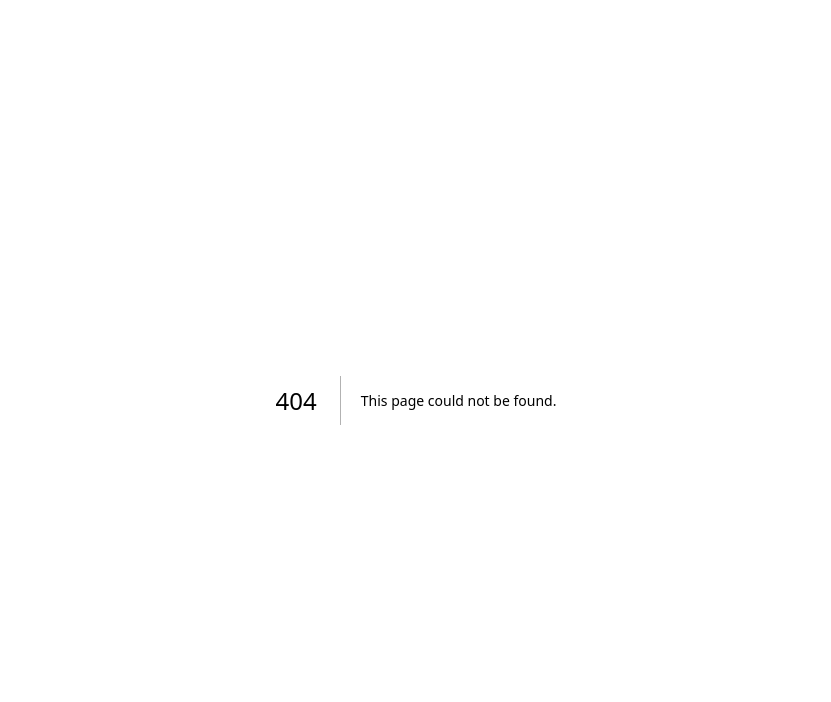
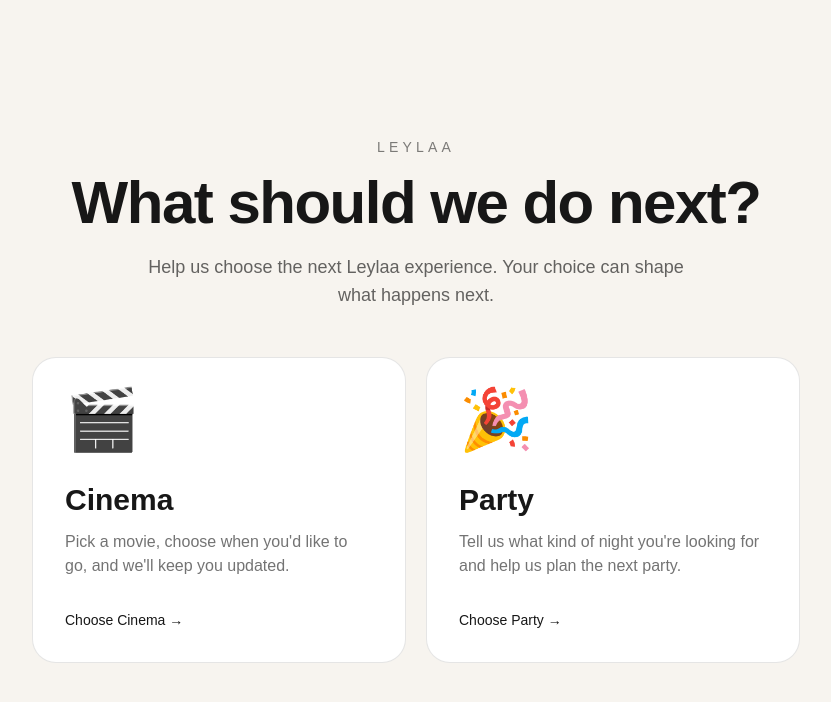
Before and after one commit to wojackwoo/leylaa, a Next.js app: page /polls in a window 1280 px wide. Before the commit this address had no page. Shown: the top 702 px of the page, without its empty margins (224-1055 px from the left). Built offline with nearby package versions, Linux system fonts and the light colour scheme.

Commit message:
Add interactive event polls

```diff
--- a/package.json
+++ b/package.json
@@ -9,6 +9,7 @@
     "lint": "eslint"
   },
   "dependencies": {
+    "@supabase/supabase-js": "^2.109.0",
     "framer-motion": "^13.1.1",
     "gsap": "^3.15.0",
     "lenis": "^1.3.26",
--- /dev/null
+++ b/src/app/polls/page.tsx
@@ -0,0 +1,127 @@
+
+"use client";
+
+import { useState } from "react";
+
+type Choice = "cinema" | "party" | null;
+
+export default function PollsPage() {
+  const [choice, setChoice] = useState<Choice>(null);
+
+  return (
+    <main className="min-h-screen bg-[#f7f4ef] text-[#171717]">
+      <section className="mx-auto flex min-h-screen max-w-5xl items-center justify-center px-6 py-16">
+        <div className="w-full max-w-3xl">
+
+          {!choice ? (
+            <>
+              <div className="mb-12 text-center">
+                <p className="mb-4 text-sm uppercase tracking-[0.3em] text-black/50">
+                  Leylaa
+                </p>
+
+                <h1 className="text-4xl font-semibold tracking-tight sm:text-6xl">
+                  What should we do next?
+                </h1>
+
+                <p className="mx-auto mt-5 max-w-xl text-base leading-7 text-black/60 sm:text-lg">
+                  Help us choose the next Leylaa experience.
+                  Your choice can shape what happens next.
+                </p>
+              </div>
+
+              <div className="grid gap-5 sm:grid-cols-2">
+                <button
+                  onClick={() => setChoice("cinema")}
+                  className="group rounded-3xl border border-black/10 bg-white p-8 text-left transition duration-300 hover:-translate-y-1 hover:shadow-xl"
+                >
+                  <div className="mb-8 text-6xl">🎬</div>
+
+                  <h2 className="text-3xl font-semibold">
+                    Cinema
+                  </h2>
+
+                  <p className="mt-3 leading-6 text-black/55">
+                    Pick a movie, choose when you'd like to go,
+                    and we'll keep you updated.
+                  </p>
+
+                  <div className="mt-8 text-sm font-medium">
+                    Choose Cinema →
+                  </div>
+                </button>
+
+                <button
+                  onClick={() => setChoice("party")}
+                  className="group rounded-3xl border border-black/10 bg-white p-8 text-left transition duration-300 hover:-translate-y-1 hover:shadow-xl"
+                >
+                  <div className="mb-8 text-6xl">🎉</div>
+
+                  <h2 className="text-3xl font-semibold">
+                    Party
+                  </h2>
+
+                  <p className="mt-3 leading-6 text-black/55">
+                    Tell us what kind of night you're looking for
+                    and help us plan the next party.
+                  </p>
+
+                  <div className="mt-8 text-sm font-medium">
+                    Choose Party →
+                  </div>
+                </button>
+              </div>
+            </>
+          ) : choice === "cinema" ? (
+            <div className="text-center">
+              <div className="mb-6 text-6xl">🎬</div>
+
+              <p className="text-sm uppercase tracking-[0.3em] text-black/50">
+                Cinema
+              </p>
+
+              <h1 className="mt-4 text-4xl font-semibold sm:text-5xl">
+                What movie would you love to watch?
+              </h1>
+
+              <p className="mx-auto mt-5 max-w-xl text-black/60">
+                We'll soon give you a selection of movies to choose from.
+              </p>
+
+              <button
+                onClick={() => setChoice(null)}
+                className="mt-10 rounded-full border border-black/15 px-6 py-3 text-sm font-medium transition hover:bg-black hover:text-white"
+              >
+                ← Go back
+              </button>
+            </div>
+          ) : (
+            <div className="text-center">
+              <div className="mb-6 text-6xl">🎉</div>
+
+              <p className="text-sm uppercase tracking-[0.3em] text-black/50">
+                Party
+              </p>
+
+              <h1 className="mt-4 text-4xl font-semibold sm:text-5xl">
+                What kind of night are you looking for?
+              </h1>
+
+              <p className="mx-auto mt-5 max-w-xl text-black/60">
+                Tell us what kind of experience you'd like at the next
+                Leylaa party.
+              </p>
+
+              <button
+                onClick={() => setChoice(null)}
+                className="mt-10 rounded-full border border-black/15 px-6 py-3 text-sm font-medium transition hover:bg-black hover:text-white"
+              >
+                ← Go back
+              </button>
+            </div>
+          )}
+        </div>
+      </section>
+    </main>
+  );
+}
```
Also changed, not shown: src/lib/supabase.ts (added, +10 -0 lines), 1 other file (tests, documents, lock files or other folders).
